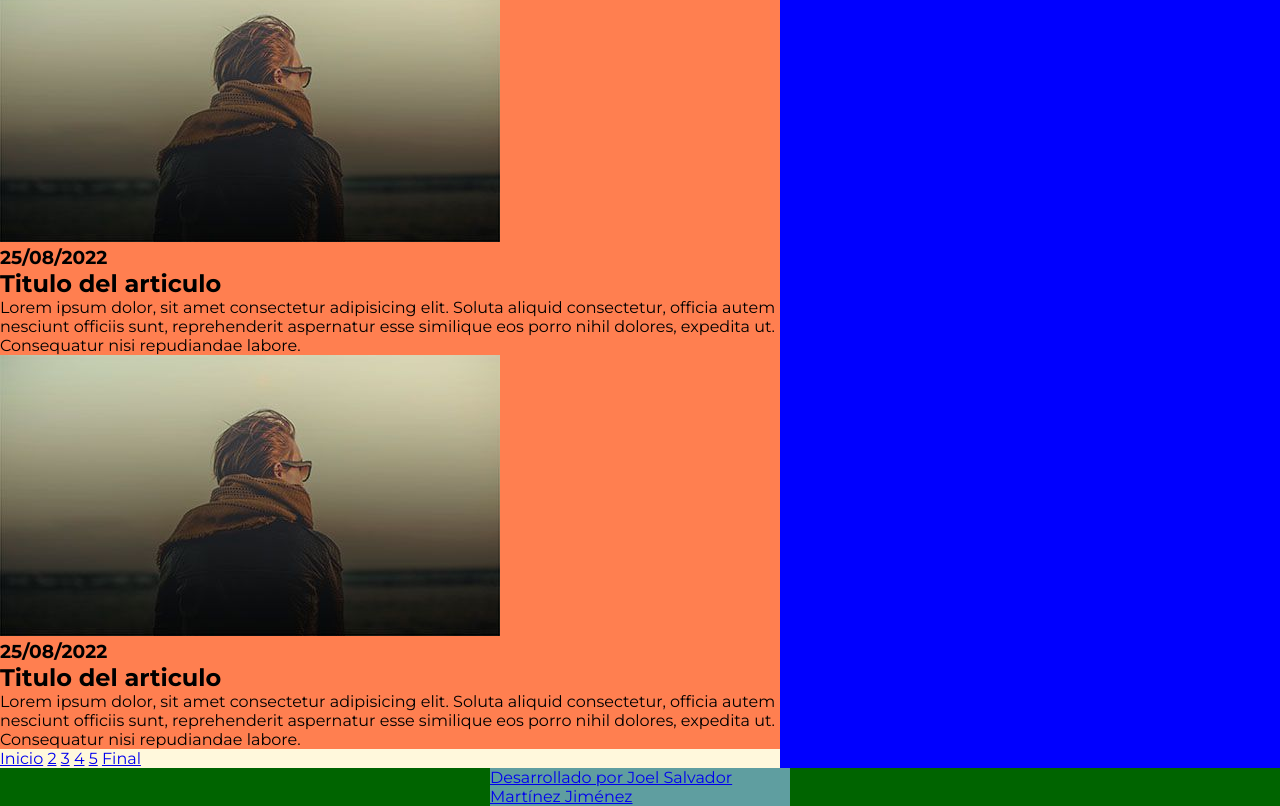
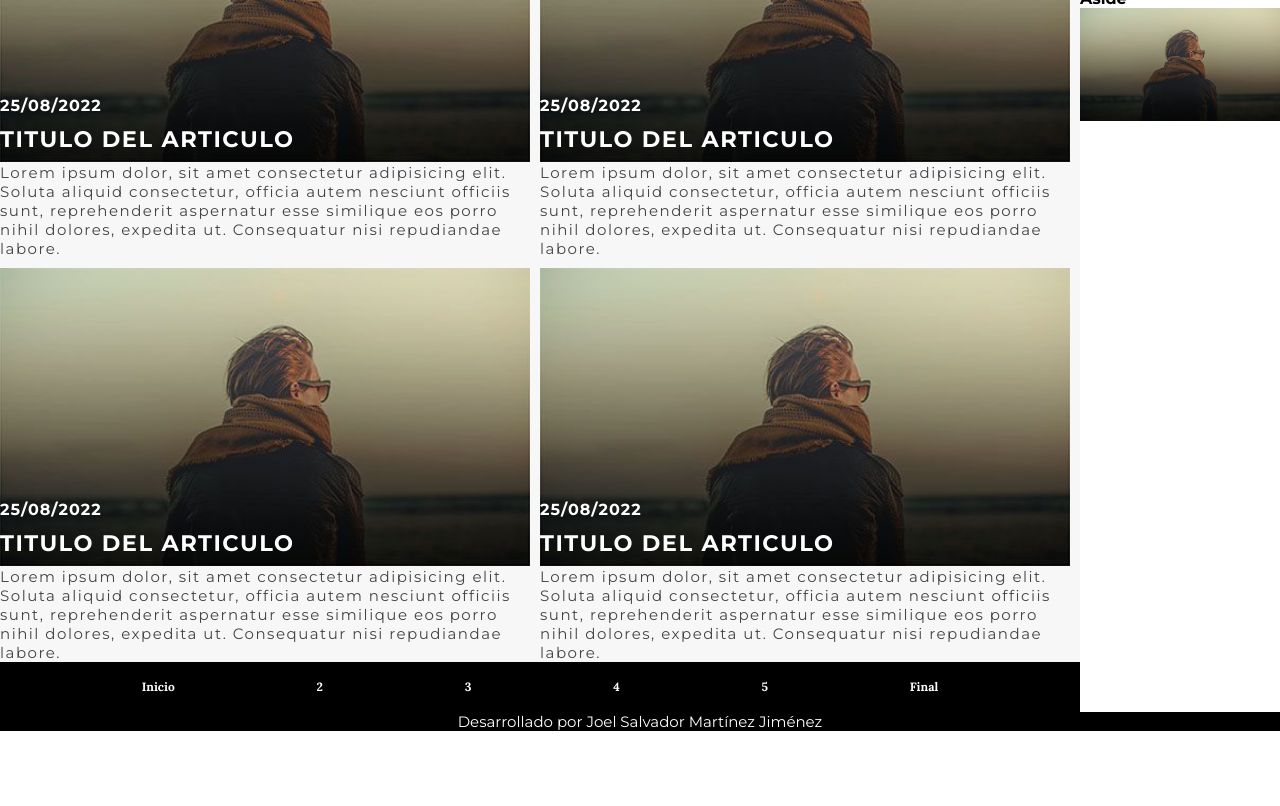
Before and after one commit to joelmtzjmnz/Practica3-AplicacionesDInternet, a plain HTML site: page index.html in a window 1280 px wide. Shown: the part 966-1772 px from the top of the page. After the commit the page ends 1697 px from the top, so only its background shows below. Drawn offline with Linux system fonts and the light colour scheme.

Commit message:
Culminacion de la pagina

```diff
--- a/index.html
+++ b/index.html
@@ -5,16 +5,23 @@
     <meta http-equiv="X-UA-Compatible" content="IE=edge">
     <meta name="viewport" content="width=device-width, initial-scale=1.0">
     <title>Practica con flexbox</title>
+
     <link rel="preconnect" href="https://fonts.googleapis.com">
     <link rel="preconnect" href="https://fonts.gstatic.com" crossorigin>
+    <link href="https://fonts.googleapis.com/css2?family=Lora:ital,wght@0,400;0,500;0,600;0,700;1,400;1,500;1,600;1,700&display=swap" rel="stylesheet">
+
+
+
     <link href="https://fonts.googleapis.com/css2?family=Montserrat:ital,wght@0,100;0,200;0,300;0,400;0,500;0,600;0,700;0,800;0,900;1,100;1,200;1,300;1,400;1,500;1,600;1,700;1,800;1,900&display=swap" rel="stylesheet">
     <link rel="stylesheet" href="https://cdnjs.cloudflare.com/ajax/libs/font-awesome/5.13.1/css/all.min.css" integrity="sha512-xA6Hp6oezhjd6LiLZynuukm80f8BoZ3OpcEYaqKoCV3HKQDrYjDE1Gu8ocxgxoXmwmSzM4iqPvCsOkQNiu41GA==" crossorigin="anonymous" referrerpolicy="no-referrer" />
     <link rel="stylesheet" href="./style/style.css">
 </head>
 <body>
     <div class="padre">
-        <header class="header">
+        <!-- ------------------------------------------------- -->
+        <header id="header" class="header">
             <div class="menu">
+                <!-- ------------------------------------------ -->
                 <div class="logo">
                     <a href="index.html">Logo</a>
                 </div>
@@ -50,13 +57,16 @@
                         <i class="fab fa-linkedin-in" aria-hidden="true"></i>
                     </a>
                 </div>
+                <!-- ------------------------------------------ -->
             </div>
             <div class="textoprincipal">
-                <h1>Lorem ipsum, dolor sit amet consectetur adipisicing elit. Voluptates, aliquid.</h1>
+                <h1>Lorem ipsum dolor sit amet consectetur, adipisicing elit. Cumque impedit, facere, accusantium aspernatur voluptate laborum eos earum dicta esse fugiat laudantium iure quo veniam quidem numquam officia, tempore voluptatum eius ipsum nostrum nam ducimus nisi sit. Rerum nisi doloremque temporibus! Vitae, beatae magnam ex neque officiis voluptate ut omnis voluptas!</h1>
             </div>
         </header>
+        <!-- ------------------------------------------------- -->
         <section class="section">
             <div class="articulos">
+                <!-- ------------------------------------------ -->
                 <article class="article">
                     <img src="./img/2.jpg" alt="">
                     <h3>25/08/2022</h3>
@@ -94,31 +104,37 @@
                 </article>
                 <!-- ------------------------------------------ -->
                 <nav class="navegacion">
-                    <a href="#">Inicio</a>
+                    <a href="#header">Inicio</a>
                     <a href="#">2</a>
                     <a href="#">3</a>
                     <a href="#">4</a>
                     <a href="#">5</a>
                     <a href="#">Final</a>
                 </nav>
+                <!-- ------------------------------------------ -->
             </div>
             <!-- ---------------------------------------------- -->
             <aside class="aside">
+                <!-- ------------------------------------------ -->
                 <div class="publicidad">
                     <h4>Aside</h4>
                     <img src="./img/2.jpg" alt="">
                 </div>
+                <!-- ------------------------------------------ -->
                 <div class="publicidad">
                     <h4>Aside</h4>
                     <img src="./img/2.jpg" alt="">
                 </div>
+                <!-- ------------------------------------------ -->
             </aside>
         </section>
+        <!-- ------------------------------------------------- -->
         <footer class="footer">
             <nav class="pie">
                 <a href="https://www.instagram.com/joel_slv.exe/">Desarrollado por Joel Salvador Martínez Jiménez</a>
             </nav>
         </footer>
+        <!-- ------------------------------------------------- -->
     </div>
 </body>
 </html>
--- a/style/style.css
+++ b/style/style.css
@@ -6,6 +6,10 @@
 
 body {
     font-family:'Montserrat', sans-serif;
+}
+
+a {
+    text-decoration: none;
 }
 
 .padre{
@@ -33,6 +37,7 @@ body {
 
 .logo{
     flex: 1 1 auto;
+    text-align: center;
 }
 
 .logo a {
@@ -46,11 +51,16 @@ body {
 
 .nav{
     flex: 5 1 auto;
+    display: flex;
+    flex-direction: row;
+    flex-wrap: wrap;
+    justify-content: space-evenly;
+    align-items: center;
 }
 
 .nav a {
     color: white;
-    font-size: 11px;
+    font-size: 15px;
     text-transform: uppercase;
     padding: 0px 10px;
     letter-spacing: 2px;
@@ -76,53 +86,101 @@ body {
 }
 
 .textoprincipal{
-    background-color:blue;
+    height: 90vh;
+    display: flex;
+    align-items: center;
 }
 
 h1{
-    background-color: red;
+    font-family: 'Lora', serif;
+    font-size: 21px;
+    color: white;
+    font-weight: 300;
+    text-align: center;
+    line-height: 1,6;
 }
 
 .section{
-    background-color: brown;
     display: flex;
 }
 
 .articulos{
-    background-color: chocolate;
+    background-color: #f7f7f7;
     flex: 2 1 auto;
     display: flex;
     flex-flow: row wrap;
 }
 
 .article{
-    background-color: coral;
-    flex: 1 1 40%;
+    flex: 1 1 45%;
+    color: #444;
+    font-size: 15px;
+    letter-spacing: 1.5px;
+    margin: 10px 10px 0 0;
+}
+
+.article img {
+    width: 100%;
+}
+
+.article h3{
+    color: white;
+    font-size: 16px;
+    padding: 10px 0;
+    margin-top: -80px;
+    letter-spacing: 1px;
+}
+
+.article h2{
+    color: white;
+    text-transform: uppercase;
+    padding: 0 0 10px 0;
+
 }
 
 .navegacion{
-    background-color: cornsilk;
-    flex: 1 1 100%
+    flex: 1 1 100%;
+    height: 50px;
+    background-color: black;
+    width: 100%;
+    display: flex;
+    align-items: center;
+    justify-content: space-evenly;
+}
+
+.navegacion a {
+    color: white;
+    font-size: 12px;
+    font-weight: 800;
+    font-family: 'Lora', serif;
 }
 
 .aside{
-    background-color: blue;
     flex: 1 1 auto;
+    background-color: white;
 }
 
 .publicidad{
-    background-color: cornflowerblue;
+}
+
+.publicidad img{
+    width: 200px;
 }
 
 .footer{
-    background-color: darkgreen;
     display: flex;
     justify-content: center;
+    background-color: black;
 }
 
 .pie{
-    background-color: cadetblue;
-    width: 300px;
+    width: fit-content;
+}
+
+.pie a{
+    color: white;
+    font-size: 15px;
+
 }
 
 @media all and (max-width: 800px) {
```
